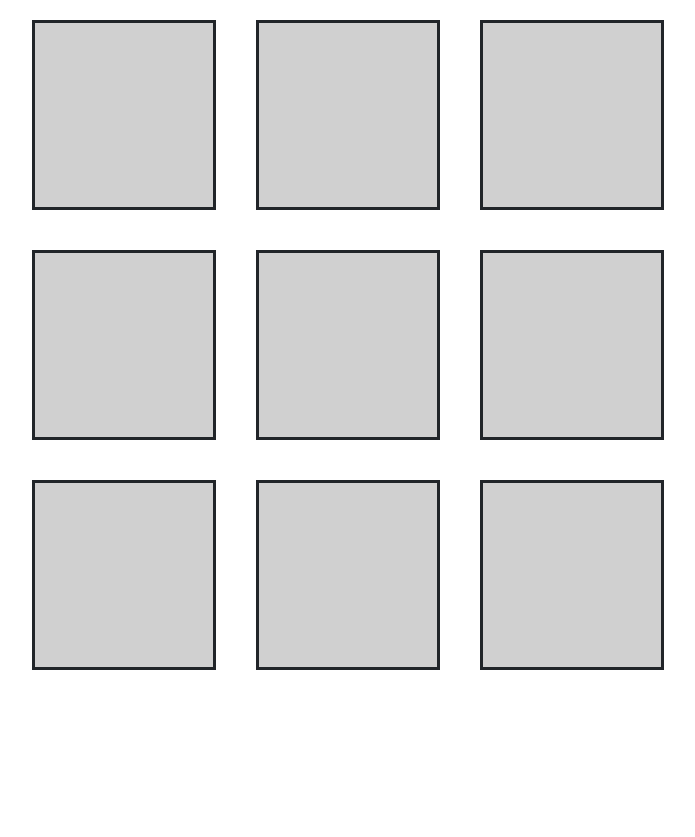
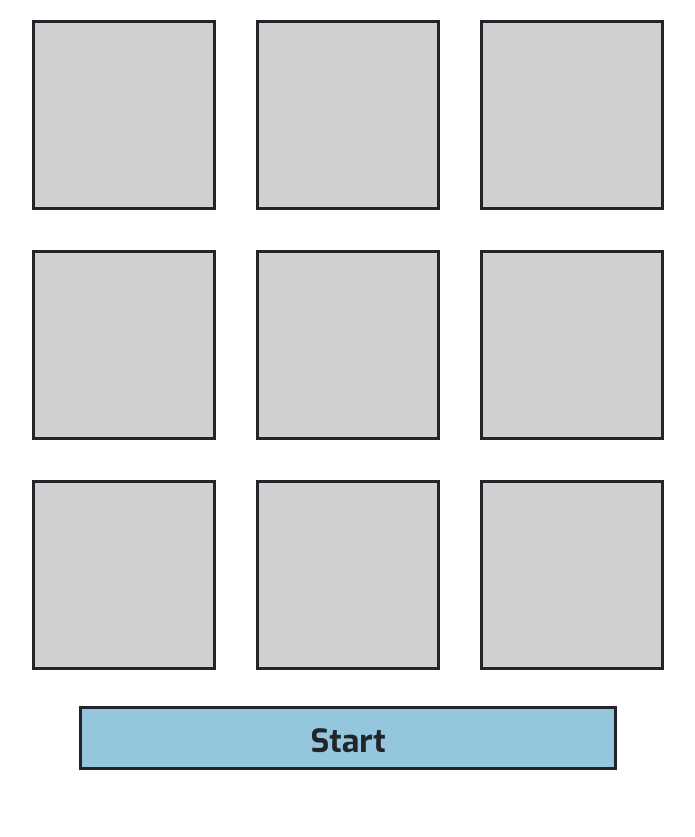
Before and after one commit to Code-Institute-Submissions/Memory, a plain HTML site: page index.html in a window 1280 px wide. Shown: the whole page, without its empty margins (292-987 px from the left). Before the commit the page ends 800 px from the top, so only its background shows below. Drawn offline with nearby package versions, Linux system fonts and the light colour scheme.

Commit message:
Add start button and styling
Start button will be used to start and restart the game

```diff
--- a/assets/css/style.css
+++ b/assets/css/style.css
@@ -35,3 +35,21 @@
 	margin: 3%;
 	padding-top: 27.33%;
 }
+
+.memory-start {
+	width: 80%;
+	height: 4rem;
+	line-height: 4rem;
+	border-color: dark-blue;
+	border-style: solid;
+	margin: 1rem 1rem 10% 10%;
+	font-size: 2rem;
+}
+
+/* ---------------------------------- Text */
+
+.font-exo {
+	font-family: "Exo", sans-serif;
+	font-weight: 700;
+	text-align: center;
+}
--- a/index.html
+++ b/index.html
@@ -29,6 +29,9 @@
 			<div class="color-background-grey memory-select"></div>
 			<div class="color-background-grey memory-select"></div>
 		</div>
+		<div class="row no-gutters memory-row">
+			<div class="font-exo color-background-blue memory-start">Start</div>
+		</div>
 	</section>
 </body>
 
```
